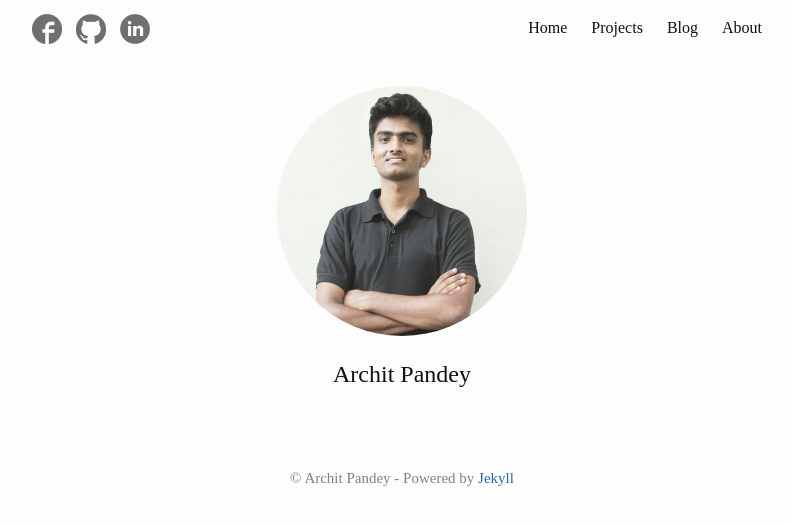
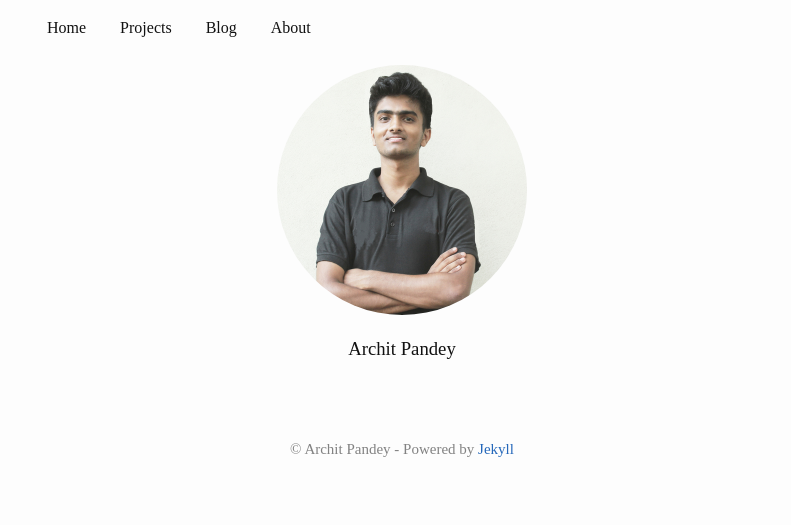
Before and after one commit to marqueslu/archit-p.github.io, a Jekyll site: the page built from index.md, in a window 1280 px wide. Shown: the top 525 px of the page, without its empty margins (238-1029 px from the left). Built offline with Jekyll 4.4.1, drawn with Linux system fonts in a browser that asks for light colours.

Commit message:
Site layout changed

```diff
--- a/_includes/footer.html
+++ b/_includes/footer.html
@@ -1,11 +1,8 @@
 <footer class="site-footer">
 
-  <div class="wrapper">
 
     <p>
       &copy; {{ site.author }} - Powered by <a href="https://jekyllrb.com">Jekyll</a>
     </p>
 
-  </div>
-
 </footer>
--- a/_includes/header.html
+++ b/_includes/header.html
@@ -1,6 +1,6 @@
 <header class="site-header">
 
-  <div class="wrapper">
+
     <nav class = "site-nav">
         {% for link in site.data.navigation.main %}
           {% if link.url contains "http" %}
@@ -12,11 +12,5 @@
         {% endfor %}
     </nav>
 
-    <nav class="social-links">
-      {% for link in site.data.social.main %}
-        <a class="social-link" href="{{ link.url }}"><img src = "{{ link.icon }}" class = "social-icon"></img></a>
-      {% endfor %}
-    </nav>
-  </div>
 
 </header>
--- a/_layouts/default.html
+++ b/_layouts/default.html
@@ -1,16 +1,16 @@
 <!DOCTYPE html>
 <html>
+
 {% include head.html %}
 <body>
-
+<article class = "total-page">
 {% include header.html %}
 
 	<main class="page-content" aria-label="Content">
-      <div class="wrapper">
         {{ content }}
-      </div>
     </main>
 
 {% include footer.html %}
+</article>
 </body>
 </html>
--- a/_sass/kali/_base.scss
+++ b/_sass/kali/_base.scss
@@ -173,12 +173,8 @@ pre {
  * Wrapper
  */
 .wrapper {
-  max-width: -webkit-calc(#{$content-width} - (#{$spacing-unit} * 2));
-  max-width:         calc(#{$content-width} - (#{$spacing-unit} * 2));
   margin-right: auto;
   margin-left: auto;
-  padding-right: $spacing-unit;
-  padding-left: $spacing-unit;
   @extend %clearfix;
 
   @include media-query($on-laptop) {
--- a/_sass/kali/_layout.scss
+++ b/_sass/kali/_layout.scss
@@ -2,25 +2,27 @@
  * Site header
  */
 .site-header {
-  min-height: 56px;
+  min-height: 35px;
 
   // Positioning context for the mobile navigation icon
   position: relative;
 }
 
 .site-nav {
-  float: right;
+  float: left;
   line-height: 56px;
   list-style-type: none;
   margin: 0;
   padding: 0;
   overflow: hidden;
+  width: 100%;
+  text-align: left;
 
   .page-link {
     color: $text-color;
     line-height: $base-line-height;
-    margin-right: 10px;
-    margin-left: 10px;
+    margin-right: 15px;
+    margin-left: 15px;
 
     &:hover {
       color: #FE938C;
@@ -30,7 +32,7 @@
 
   @include media-query($on-palm) {
     .page-link {
-      padding: 20px 0;
+      padding: 0 0;
 
       &:not(:last-child) {
         margin-right: 0;
@@ -83,20 +85,23 @@
 }
 
 .page-header {
-  height: 200px;
+  display: flex;
+  min-height: calc(90vh - 5.6vmax - 5ex);
+  padding-top: 0vmin;
+  padding-bottom: 0vmin;
+  margin-bottom: 5vmin;
+  flex-direction: column;
+  justify-content: center;
+  background: rgba(0,0,0,.02);
+  padding-left: 24vw;
+  padding-right: 24vw;
+  margin-left: -24vw;
+  margin-right: -24vw;
 }
 
 .page-title {
   font-size: 500%;
   position: relative;
-  clear: left;
-  top: 50%;
-  transform: translateY(-50%);
-}
-
-.page-header {
-  margin-bottom: $spacing-unit;
-  margin-left: auto;
 }
 
 .post-list {
@@ -242,3 +247,20 @@
       opacity: 0.6;
   }
 }
+
+.total-page {
+   max-width: -webkit-calc(#{$content-width} - (#{$spacing-unit} * 2));
+  max-width:         calc(#{$content-width} - (#{$spacing-unit} * 2));
+  margin-right: auto;
+  margin-left: auto;
+  padding-right: $spacing-unit;
+  padding-left: $spacing-unit;
+  @extend %clearfix;
+
+  @include media-query($on-laptop) {
+    max-width: -webkit-calc(#{$content-width} - (#{$spacing-unit}));
+    max-width:         calc(#{$content-width} - (#{$spacing-unit}));
+    padding-right: $spacing-unit / 2;
+    padding-left: $spacing-unit / 2;
+  }
+}
```
Also changed, not shown: 7 other files.
